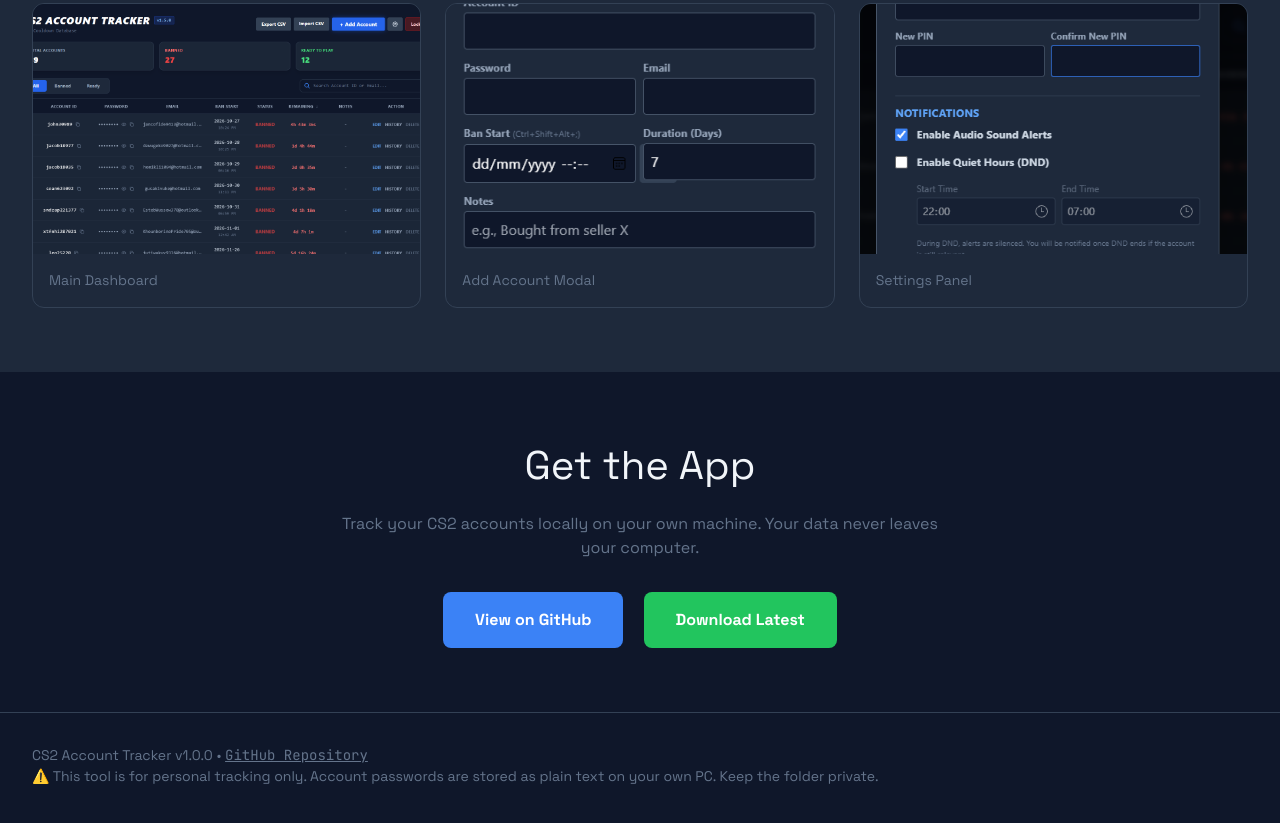
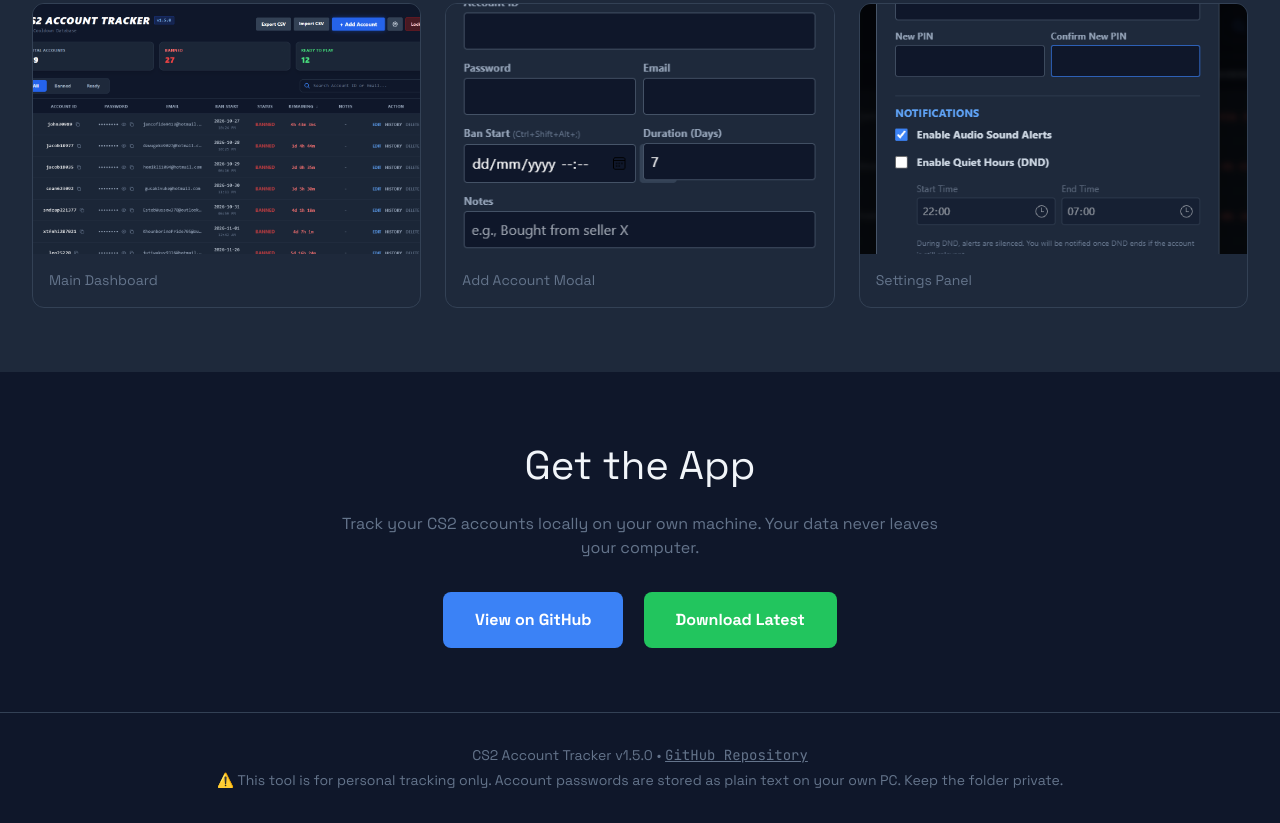
Before and after one commit to kurtjoshuanesi-byte/cs2-tracker, a plain HTML site: page docs/index.html in a window 1280 px wide. Shown: the part 1318-2141 px from the top of the page. Drawn offline with nearby package versions, Linux system fonts and the light colour scheme.

Commit message:
Change to center position

```diff
--- a/docs/index.html
+++ b/docs/index.html
@@ -333,12 +333,12 @@
     </section>
 
     <!-- Footer -->
-    <footer>
-        <div class="max-w-7xl mx-auto">
-            <p>CS2 Account Tracker v1.0.0 • <a href="https://github.com/kurtjoshuanesi-byte/cs2-tracker" class="mono underline">GitHub Repository</a></p>
-            <p>⚠️ This tool is for personal tracking only. Account passwords are stored as plain text on your own PC. Keep the folder private.</p>
-        </div>
-    </footer>
+<footer>
+    <div class="max-w-7xl mx-auto text-center space-y-1">
+        <p>CS2 Account Tracker v1.5.0 • <a href="https://github.com/kurtjoshuanesi-byte/cs2-tracker" class="mono underline">GitHub Repository</a></p>
+        <p>⚠️ This tool is for personal tracking only. Account passwords are stored as plain text on your own PC. Keep the folder private.</p>
+    </div>
+</footer>
 
     <script>
         // Smooth scroll for anchor links
```
